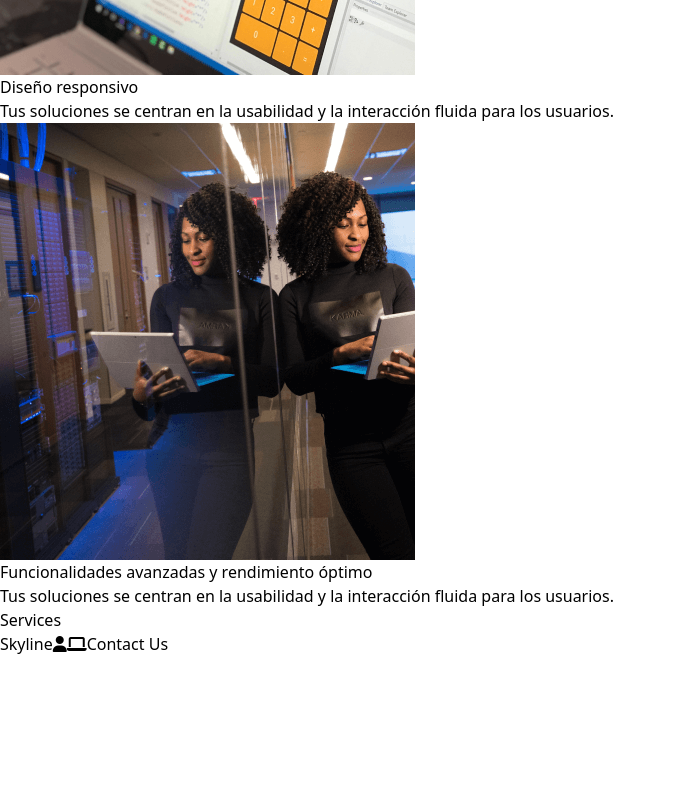
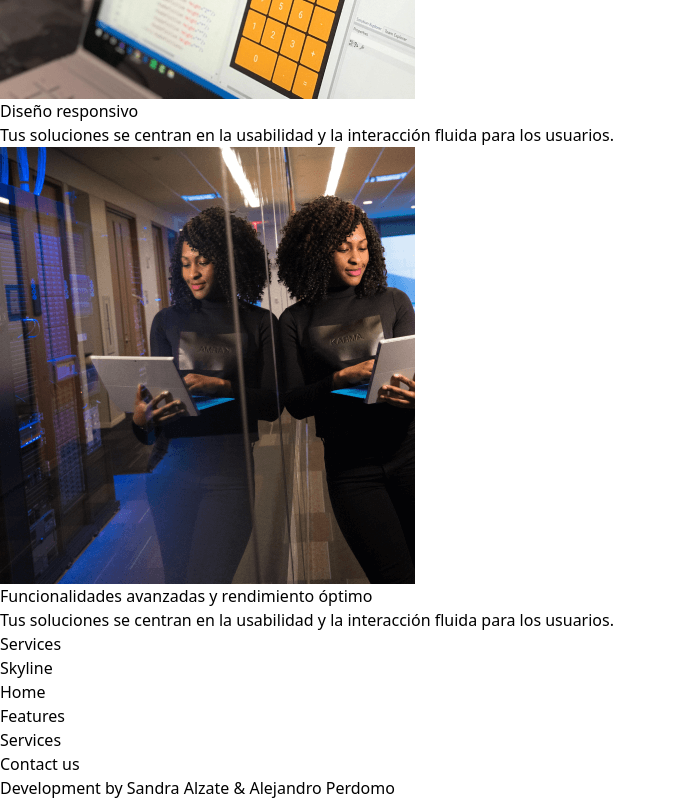
Before and after one commit to vegas29/skyline, a React (Vite) app: page / in a window 1280 px wide. Shown: the part 1885-2685 px from the top of the page, without its empty margins (0-676 px from the left). Before the commit the page ends 2541 px from the top, so only its background shows below. Built offline with nearby package versions, Linux system fonts and the light colour scheme.

Commit message:
footer is done

```diff
--- a/src/components/AboutUs.jsx
+++ b/src/components/AboutUs.jsx
@@ -9,8 +9,7 @@ export const AboutUs = () => {
 
                 <div className="border-l-4 border-cyan-400 mt-10 text-white">
                     <p className="text-left pl-5 pt-5">
-                        Somos un team experimentado en diseño y desarrollo web, inmersos en el fascinante mundo tecnológico. Mantenemos años de experiencia y seguimos actualizados con las tendencias más recientes. Nuestra meta es llevar sus ideas y proyectos a un nivel superior, fusionando creatividad y tecnología para lograr resultados excepcionales.
-                    </p>
+                     Somos un equipo experimentado en el diseño de interfaces gráficas y desarrollo de plataformas en entornos web, móvil y escritorio, inmersos en el fascinante mundo tecnológico. Estamos capacitados para grandes retos y nos mantenemos actualizados con las últimas tendencias. Nuestro objetivo es llevar tus ideas y proyectos al siguiente nivel, fusionando creatividad y tecnología para conseguir resultados excepcionales.                     </p>
                     <p className="text-left pl-5 py-5">
                         ¡Saludos!
                     </p>
--- a/src/components/Button.jsx
+++ b/src/components/Button.jsx
@@ -1,6 +1,6 @@
 export const Button = ({type, textButton}) => {
     return (
-        <button className="col-start-5 col-end-9 row-start-6 row-end-7 mb-10 relative p-[9px] overflow-hidden text-black font-semibold text-md transition-colors duration-300 hover:text-gray-300">
+        <button className="col-start-5 col-end-9 row-start-6 row-end-7  relative p-[9px] overflow-hidden text-black font-semibold text-md transition-colors duration-300 hover:text-gray-300">
             <svg xmlns="http://www.w3.org/2000/svg" viewBox="0 0 234 74" fill="none" className="absolute top-0 left-0 w-full h-full">
                 <path d="M2 24.037L30.1469 2H232V54.5L205.462 72H2V24.037Z" stroke="#02B1BA" strokeWidth="3"/>
             </svg>
--- /dev/null
+++ b/src/components/Footer.jsx
@@ -0,0 +1,30 @@
+
+import { Button } from './Button';
+
+export const Footer = () => {
+    return (
+        <footer className="bg-black text-white text-md py-10 px-14 flex flex-col">
+            <div className='container mx-auto max-w-[1200px]'>
+                <div className="flex flex-col md:flex-row items-center md:justify-between gap-10 md:gap-0">
+                    <p className="cursor-pointer">Skyline</p>
+                    <div className='flex flex-col md:flex-row items-center justify-center gap-5 md:gap-5 w-full'>
+                        <p className="cursor-pointer">Home</p>
+                        <p className="cursor-pointer">Features</p>
+                        <p className="cursor-pointer">Services</p>
+                    </div>
+                    <p className="cursor-pointer">Contact us</p>
+                </div>
+            </div>
+
+            <div>
+                <p className="text-white text-md text-center mt-10">Development by Sandra Alzate & Alejandro Perdomo</p>
+            </div>
+        </footer>
+
+
+
+
+
+
+    )
+}
--- a/src/pages/MainPage.jsx
+++ b/src/pages/MainPage.jsx
@@ -3,6 +3,10 @@ import BottomMenu from "../components/BottomMenu";
 import { Features } from "../components/Features";
 import { Hero } from "../components/Hero";
 import { Services } from "../components/Services";
+import { Footer } from "../components/Footer";
+
+
+
 
 export const MainPage = () => {
   return (
@@ -11,7 +15,8 @@ export const MainPage = () => {
       <AboutUs/>
       <Features/>
       <Services/>
-      <BottomMenu/>
+      {/* <BottomMenu/> */}
+      <Footer/>
     </>
   )
 }
```
